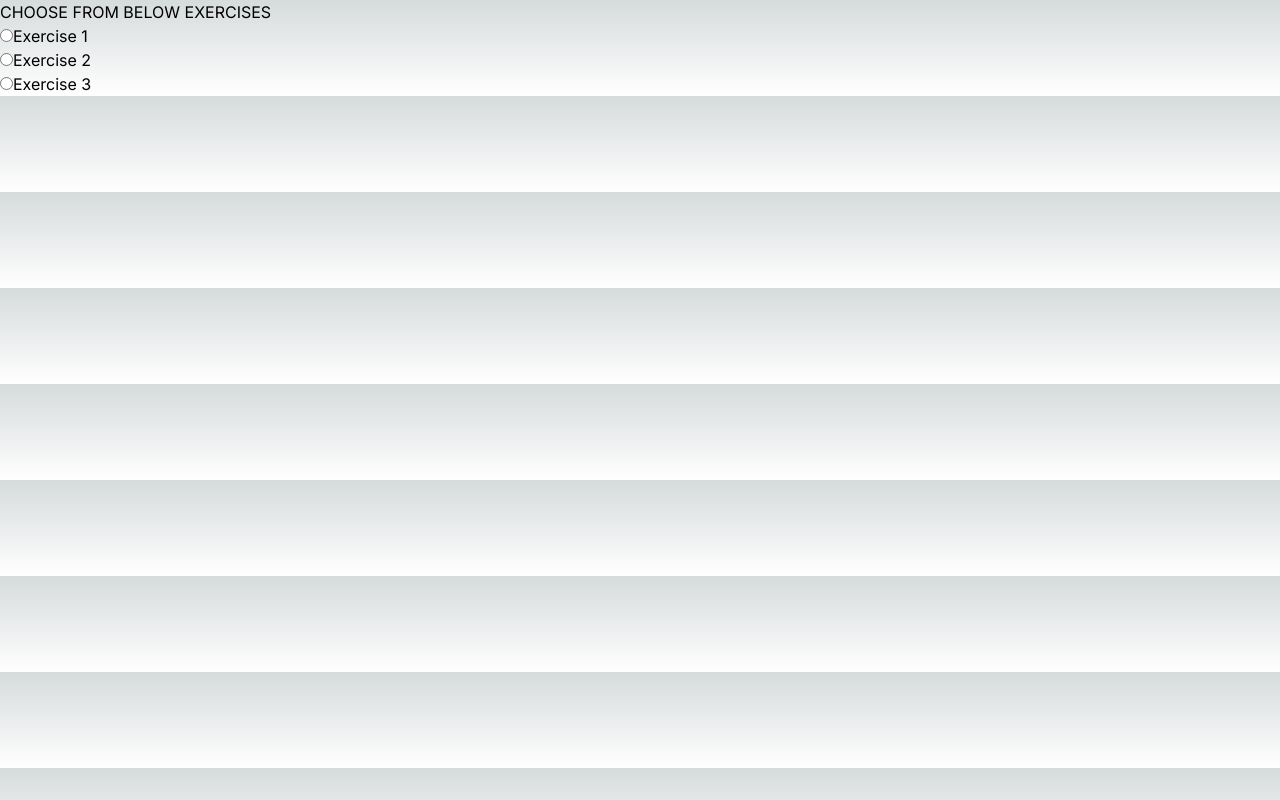
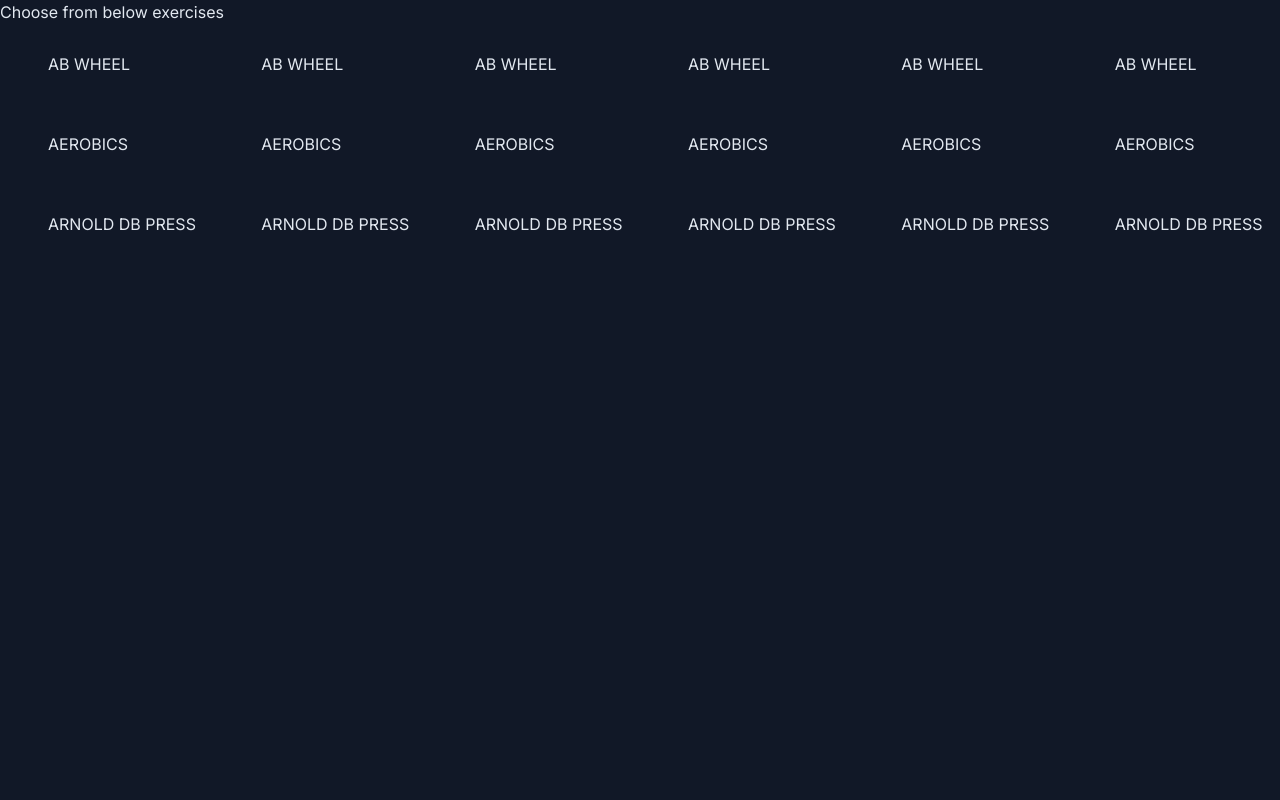
Before and after one commit to Kitteshwar/stronk, a Next.js app: page /exerciseLibrary in a window 1280 px wide. Built offline with nearby package versions, Linux system fonts and the light colour scheme.

Commit message:
updated: exerciseLibrary/page ,ListItem.tsx

```diff
--- a/package.json
+++ b/package.json
@@ -9,6 +9,10 @@
     "lint": "next lint"
   },
   "dependencies": {
+    "@emotion/react": "^11.11.3",
+    "@emotion/styled": "^11.11.0",
+    "@mui/icons-material": "^5.15.10",
+    "@mui/material": "^5.15.10",
     "next": "14.1.0",
     "react": "^18",
     "react-dom": "^18",
--- a/src/app/exerciseLibrary/page.tsx
+++ b/src/app/exerciseLibrary/page.tsx
@@ -1,17 +1,21 @@
+
+import ListItem from '../pages/ListItem';
 function ExerciseLibrary() {
-    const exerciseChoices = ["Exercise 1", "Exercise 2", "Exercise 3"];
+    const exerciseChoices = ["AB WHEEL", "AEROBICS", "ARNOLD DB PRESS","AB WHEEL",
+    "AEROBICS", "ARNOLD DB PRESS","AB WHEEL", "AEROBICS", "ARNOLD DB PRESS",
+    "AB WHEEL", "AEROBICS", "ARNOLD DB PRESS","AB WHEEL", "AEROBICS", "ARNOLD DB PRESS"
+    ,"AB WHEEL", "AEROBICS", "ARNOLD DB PRESS"];
 
     return (
-      <div>
-        <h1>CHOOSE FROM BELOW EXERCISES</h1>
-        <form>
-          {exerciseChoices.map((exercise, index) => (
-            <div key={index}>
-              <input type="radio" id={`exercise${index}`} name="exercise" value={exercise} />
-              <label htmlFor={`exercise${index}`}>{exercise}</label>
-            </div>
-          ))}
-        </form>
+
+      <div className="bg-gray-900 h-screen flex flex-col">
+      <h1 className='text-slate-200'>Choose from below exercises</h1>
+      <div className='grid grid-rows-3 grid-flow-col gap-x-0'>
+        {exerciseChoices.map((exerciseChoice,index)=>(
+          <ListItem index={index} exerciseChoice={exerciseChoice}/>
+        ))}
+      </div>
+
       </div>
     );
   }
--- a/src/app/page.tsx
+++ b/src/app/page.tsx
@@ -15,11 +15,7 @@ const HomePage: React.FC<HomePageProps> = () => {
 
         <SimpleButton content='Start a Workout ' address='/startWorkout'/>
         <SimpleButton content='Browse Exercises ' address='/exerciseLibrary'/>
-        <div className=" flex-auto m-1 max-w-64 bg-indigo-500 rounded-full">
-        <Link  href="/exerciseLibrary">
-          <button className="">Browse Exercises</button>
-        </Link>
-        </div>
+
       </div>
       <div className="statsPreview ">
         <h3>Recent Progress</h3>
--- /dev/null
+++ b/src/app/pages/ListItem.tsx
@@ -0,0 +1,13 @@
+
+interface ListItemsProps{
+    index:number;
+    exerciseChoice:string;
+}
+function ListItem({index, exerciseChoice}:ListItemsProps){
+    return(
+
+
+<div className="text-slate-200 hover:bg-sky-700 m-2 py-5 max-w-xs pl-10 border-10 border-solid rounded-lg border-rose-500" key = {index}>{exerciseChoice}</div>
+);
+}
+export default ListItem;
--- a/src/app/styles/globals.css
+++ b/src/app/styles/globals.css
@@ -1,7 +1,7 @@
 @tailwind base;
 @tailwind components;
 @tailwind utilities;
-
+/*
 :root {
   --foreground-rgb: 0, 0, 0;
   --background-start-rgb: 214, 219, 220;
@@ -30,4 +30,4 @@ body {
   .text-balance {
     text-wrap: balance;
   }
-}
+} */
--- a/src/app/styles/home.css
+++ b/src/app/styles/home.css
@@ -1,4 +1,4 @@
-.home-page {
+/* .home-page {
     display: flex;
     flex-direction: column;
     align-items: center;
@@ -41,3 +41,4 @@
   .stats-preview li {
     margin-bottom: 0.5rem;
   }
+   */
```
Also changed, not shown: 1 other file (tests, documents, lock files or other folders).
